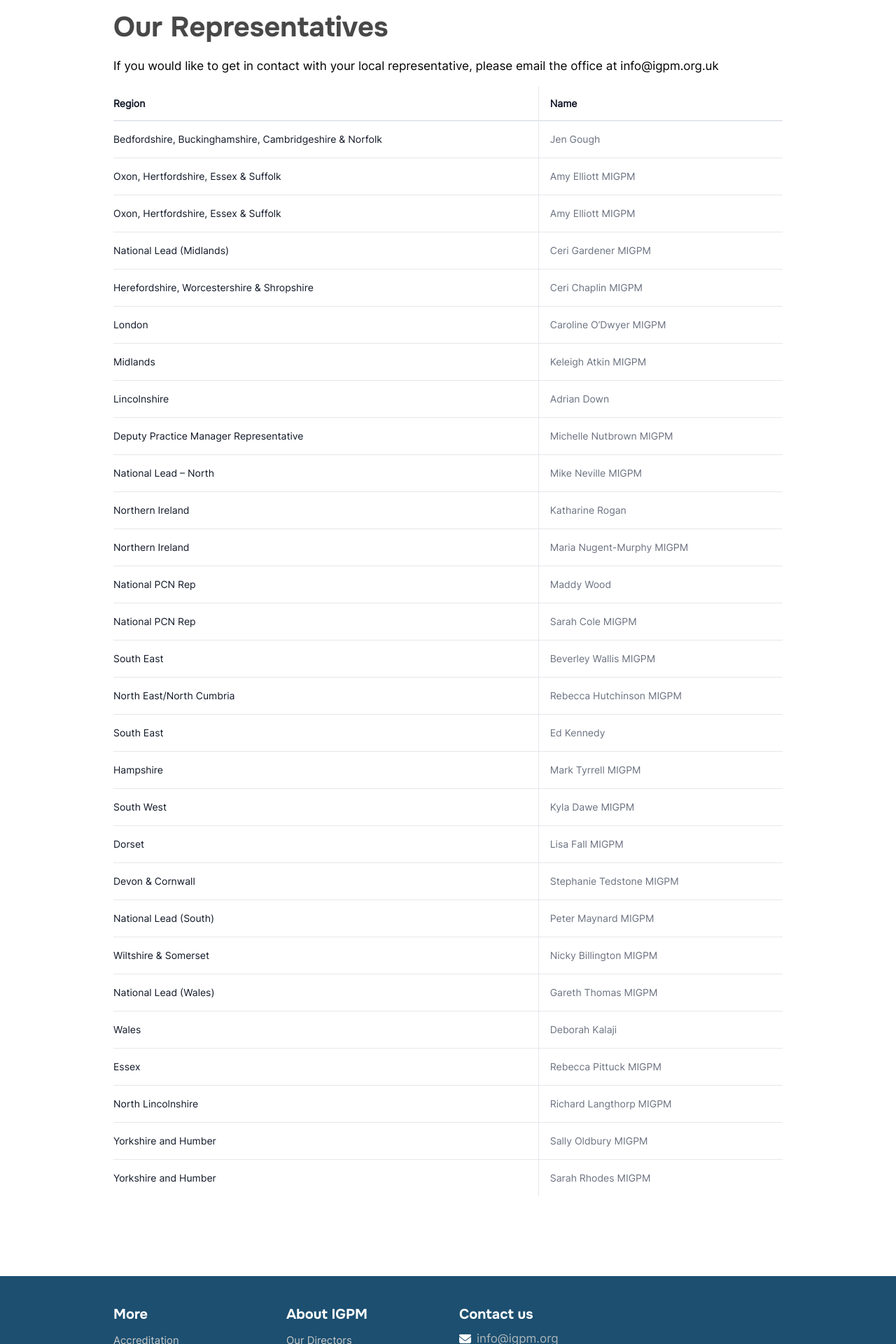
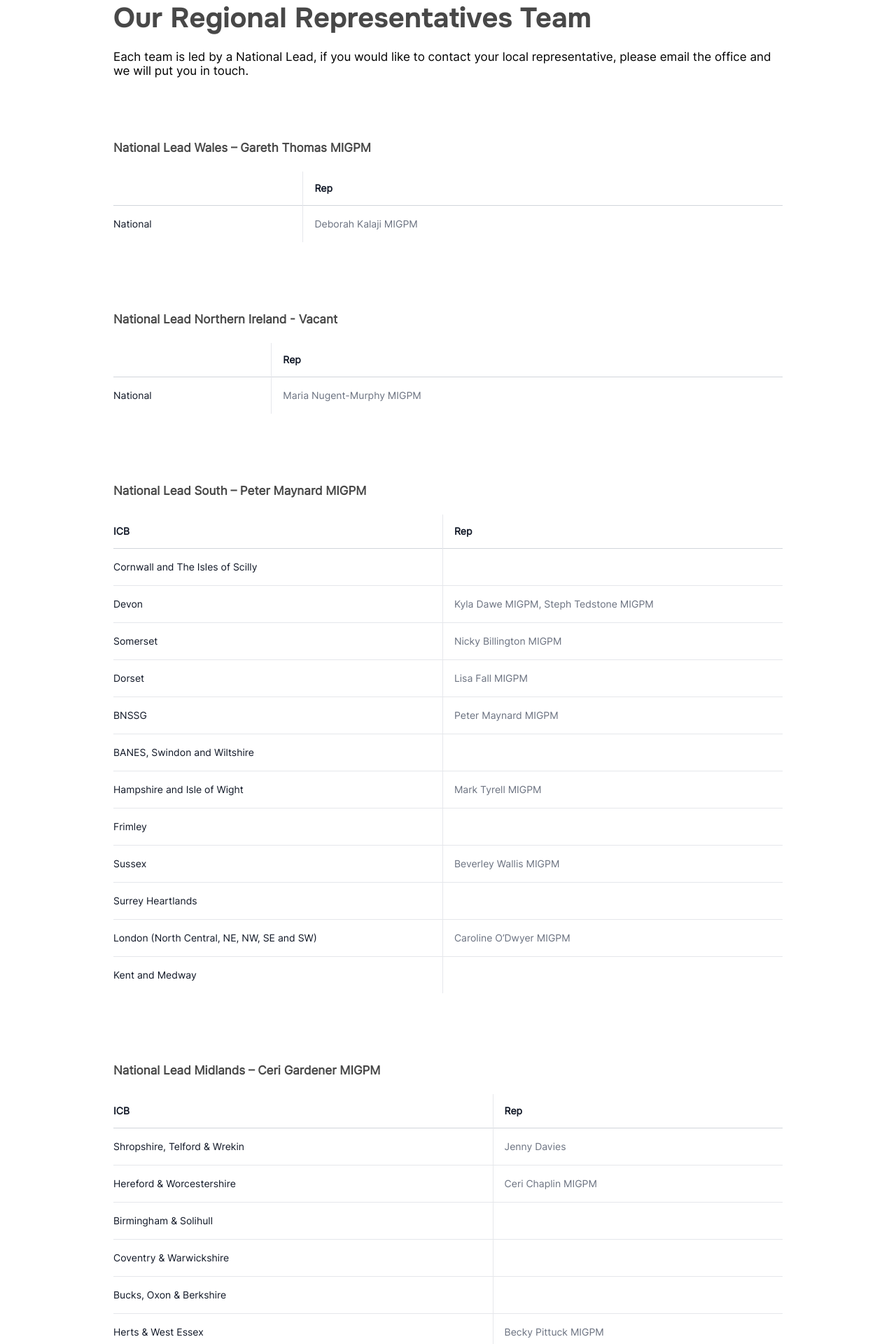
Before and after one commit to sgledhill1695/IGPM, a Next.js app: page /about-igpm/our-representatives in a window 1280 px wide. Shown: the part 200-2120 px from the top of the page at 70% size. Built offline with nearby package versions, Linux system fonts and the light colour scheme.

Commit message:
reps page changed

```diff
--- a/src/app/components/about-igpm/OurRepresentatives.jsx
+++ b/src/app/components/about-igpm/OurRepresentatives.jsx
@@ -1,70 +1,200 @@
+import Image from 'next/image'
+
 export default function OurRepresentatives(){
 
-    const representatives = [
+    const regions = [
+        {
+            rep: 'National Lead Wales – Gareth Thomas MIGPM',
+            table: [
+                {
+                    tableHeaders: {
+                        leftHeader: '',
+                        rightHeader: 'Rep',
+                    },
+                    tableRows: [
+                        { area: 'National', rep: 'Deborah Kalaji MIGPM' },
+                    ],
+                }
+            ]
+        },
+        {
+            rep: 'National Lead Northern Ireland - Vacant',
+            table: [
+                {
+                    tableHeaders: {
+                        leftHeader: '',
+                        rightHeader: 'Rep',
+                    },
+                    tableRows: [
+                        { area: 'National', rep: 'Maria Nugent-Murphy MIGPM' },
+                    ],
+                }
+            ]
+        },
+        {
+            rep: 'National Lead South – Peter Maynard MIGPM',
+            table: [
+                {
+                    tableHeaders: {
+                        leftHeader: 'ICB',
+                        rightHeader: 'Rep',
+                    },
+                    tableRows: [
+                        { area: 'Cornwall and The Isles of Scilly', rep: '' },
+                        { area: 'Devon', rep: 'Kyla Dawe MIGPM, Steph Tedstone MIGPM' },
+                        { area: 'Somerset', rep: 'Nicky Billington MIGPM' },
+                        { area: 'Dorset', rep: 'Lisa Fall MIGPM' },
+                        { area: 'BNSSG', rep: 'Peter Maynard MIGPM' },
+                        { area: 'BANES, Swindon and Wiltshire', rep: '' },
+                        { area: 'Hampshire and Isle of Wight', rep: 'Mark Tyrell MIGPM' },
+                        { area: 'Frimley', rep: '' },
+                        { area: 'Sussex', rep: 'Beverley Wallis MIGPM' },
+                        { area: 'Surrey Heartlands', rep: '' },
+                        { area: 'London (North Central, NE, NW, SE and SW)', rep: 'Caroline O’Dwyer MIGPM' },
+                        { area: 'Kent and Medway', rep: '' }
+                    ],
+                }
+            ]
+        },
+        {
+            rep: 'National Lead Midlands – Ceri Gardener MIGPM',
+            table: [
+                {
+                    tableHeaders: {
+                        leftHeader: 'ICB',
+                        rightHeader: 'Rep',
+                    },
+                    tableRows: [
+                        { area: 'Shropshire, Telford & Wrekin', rep: 'Jenny Davies' },
+                        { area: 'Hereford & Worcestershire', rep: 'Ceri Chaplin MIGPM' },
+                        { area: 'Birmingham & Solihull', rep: '' },
+                        { area: 'Coventry & Warwickshire', rep: '' },
+                        { area: 'Bucks, Oxon & Berkshire', rep: '' },
+                        { area: 'Herts & West Essex', rep: 'Becky Pittuck  MIGPM' },
+                        { area: 'Northamptonshire', rep: '' },
+                        { area: 'Leicestershire & Rutland', rep: 'Keleigh Atkin MIPGM' },
+                        { area: 'Beds, Luton & Milton Keynes', rep: '' },
+                        { area: 'Cambridgeshire & Peterborough', rep: 'Melanie Gearing' },
+                        { area: 'Suffolk & NE Essex', rep: '' },
+                        { area: 'Norfolk & Waveney', rep: '' },
+                    ],
+                }
+            ]
+        },
+        {
+            rep: 'National Lead North – Mike Neville MIGPM',
+            table: [
+                {
+                    tableHeaders: {
+                        leftHeader: 'ICB',
+                        middleHeader: 'Rep',
+                        rightHeader: 'Rep'
+                    },
+                    tableRows: [
+                        { area: 'Cheshire and Merseyside ICB', rep: '', repTwo: '' },
+                        { area: 'Derby and Derbyshire ICB', rep: 'Carla Mathurin MIGPM', repTwo: 'Michelle Nutbrown' },
+                        { area: 'Greater Manchester ICB', rep: 'ynsey Philbin MIGPM', repTwo: '' },
+                        { area: 'Humber and North Yorkshire ICB', rep: 'Richard Langthorp MIGPM', repTwo: '' },
+                        { area: 'Lancashire and South Cumbria ICB', rep: '', repTwo: '' },
+                        { area: 'Lincolnshire ICB', rep: 'Adrian Down MIGPM', repTwo: '' },
+                        { area: 'North East and North Cumbria ICB', rep: 'Becky Hutchinson MIGPM', repTwo: '' },
+                        { area: 'Nottingham and Nottinghamshire ICB', rep: '', repTwo: '' },
+                        { area: 'South Yorkshire ICB', rep: '', repTwo: '' },
+                        { area: 'Staffordshire and Stoke on Trent ICB', rep: '', repTwo: '' },
+                        { area: 'West Yorkshire ICB', rep: 'Sally Oldbury MIGPM', repTwo: ' Sarah Rhodes-Bickerdyke MIGPM' },
 
-        { region: 'Bedfordshire, Buckinghamshire, Cambridgeshire & Norfolk', name: 'Jen Gough' },
-        { region: 'Oxon, Hertfordshire, Essex & Suffolk', name: 'Amy Elliott MIGPM' },
-        { region: 'Oxon, Hertfordshire, Essex & Suffolk', name: 'Amy Elliott MIGPM' },
-        { region: 'National Lead (Midlands)', name: 'Ceri Gardener MIGPM' },
-        { region: 'Herefordshire, Worcestershire & Shropshire', name: 'Ceri Chaplin MIGPM' },
-        { region: 'London', name: 'Caroline O’Dwyer MIGPM' },
-        { region: 'Midlands', name: 'Keleigh Atkin MIGPM' },
-        { region: 'Lincolnshire', name: 'Adrian Down' },
-        { region: 'Deputy Practice Manager Representative', name: 'Michelle Nutbrown MIGPM' },
-        { region: 'National Lead – North', name: 'Mike Neville MIGPM' },
-        { region: 'Northern Ireland', name: 'Katharine Rogan' },
-        { region: 'Northern Ireland', name: 'Maria Nugent-Murphy MIGPM' },
-        { region: 'National PCN Rep', name: 'Maddy Wood' },
-        { region: 'National PCN Rep', name: 'Sarah Cole MIGPM' },
-        { region: 'South East', name: 'Beverley Wallis MIGPM' },
-        { region: 'North East/North Cumbria', name: 'Rebecca Hutchinson MIGPM' },
-        { region: 'South East', name: 'Ed Kennedy' },
-        { region: 'Hampshire', name: 'Mark Tyrrell MIGPM' },
-        { region: 'South West', name: 'Kyla Dawe MIGPM' },
-        { region: 'Dorset', name: 'Lisa Fall MIGPM' },
-        { region: 'Devon & Cornwall ', name: 'Stephanie Tedstone MIGPM' },
-        { region: 'National Lead (South)', name: 'Peter Maynard MIGPM' },
-        { region: 'Wiltshire & Somerset', name: 'Nicky Billington MIGPM' },
-        { region: 'National Lead (Wales)', name: 'Gareth Thomas MIGPM' },
-        { region: 'Wales', name: 'Deborah Kalaji' },
-        { region: 'Essex', name: 'Rebecca Pittuck MIGPM' },
-        { region: 'North Lincolnshire', name: 'Richard Langthorp MIGPM' },
-        { region: 'Yorkshire and Humber', name: 'Sally Oldbury MIGPM' },
-        { region: 'Yorkshire and Humber', name: 'Sarah Rhodes MIGPM' },
+
+
+
+
+
+
+
+
+                    ],
+                }
+            ]
+        },
 
     ]
 
+
+
+
     return(
         <>
-            <div className="pt-[100px]">
+            <div className="mt-[140px] lg:mt-[200px]">
 
-                <h1 className="mb-5 text-[#484848]">Our Representatives</h1>
+                <h1 className="mb-5 text-[#484848]">Our Regional Representatives Team</h1>
 
-                <p className="mb-5">If you would like to get in contact with your local representative, please email the office at info@igpm.org.uk</p>
+                <p className="mb-5">Each team is led by a National Lead, if you would like to contact your local representative, please email the office and we will put you in touch.</p>
 
-                <table className="min-w-full divide-y divide-gray-300">
+                <div className="flex flex-col gap-[100px] mt-[90px]">
+
+                    {regions.map((region, index) => (
+
+                        <div key={index}>
+                            <b className='text-[#484848]'>{region.rep}</b>
+                            <table className="min-w-full divide-y divide-gray-300 mt-6">
                                 <thead>
                                     <tr className="divide-x divide-gray-200">
+
                                         <th scope="col" className="py-3.5 pl-4 pr-4 text-left text-sm font-semibold text-gray-900 sm:pl-0">
-                                Region
+                                            {region.table[0].tableHeaders.leftHeader}
                                         </th>
+
+                                        {region.table[0].tableHeaders.middleHeader && (
                                             <th scope="col" className="px-4 py-3.5 text-left text-sm font-semibold text-gray-900">
-                                Name
+                                                {region.table[0].tableHeaders.middleHeader}
+                                            </th>
+                                        )}
+
+                                        <th scope="col" className="px-4 py-3.5 text-left text-sm font-semibold text-gray-900">
+                                            {region.table[0].tableHeaders.rightHeader}
                                         </th>
 
                                     </tr>
                                 </thead>
+
                                 <tbody className="divide-y divide-gray-200 bg-white">
-                        {representatives.map((rep, index) => (
+
+                                    {region.table[0].tableRows.map((row, index) => (
+
                                         <tr key={index} className="divide-x divide-gray-200">
+
                                             <td className="whitespace-nowrap py-4 pl-4 pr-4 text-sm font-medium text-gray-900 sm:pl-0">
-                                    {rep.region}
+                                                {row.area}
                                             </td>
-                                <td className="whitespace-nowrap p-4 text-sm text-gray-500">{rep.name}</td>
+
+                                            <td className="whitespace-nowrap p-4 text-sm text-gray-500">
+                                                {row.rep}
+                                            </td>
+
+                                            {row.repTwo && (
+                                                <td className="whitespace-nowrap p-4 text-sm text-gray-500">
+                                                    {row.repTwo}
+                                                </td>
+                                            )}
+
                                         </tr>
+
                                     ))}
+
+
                                 </tbody>
                             </table>
+                        </div>
+                    ))}
+
+                </div>
+
+                <Image
+                    src="/images/reps-map.png"
+                    className='mt-[50px] mx-auto'
+                    width={500}
+                    height={500}
+                    alt="Picture of the author"
+                />
 
             </div>
 
```
Lines whose indentation alone changed are shown as unchanged.
